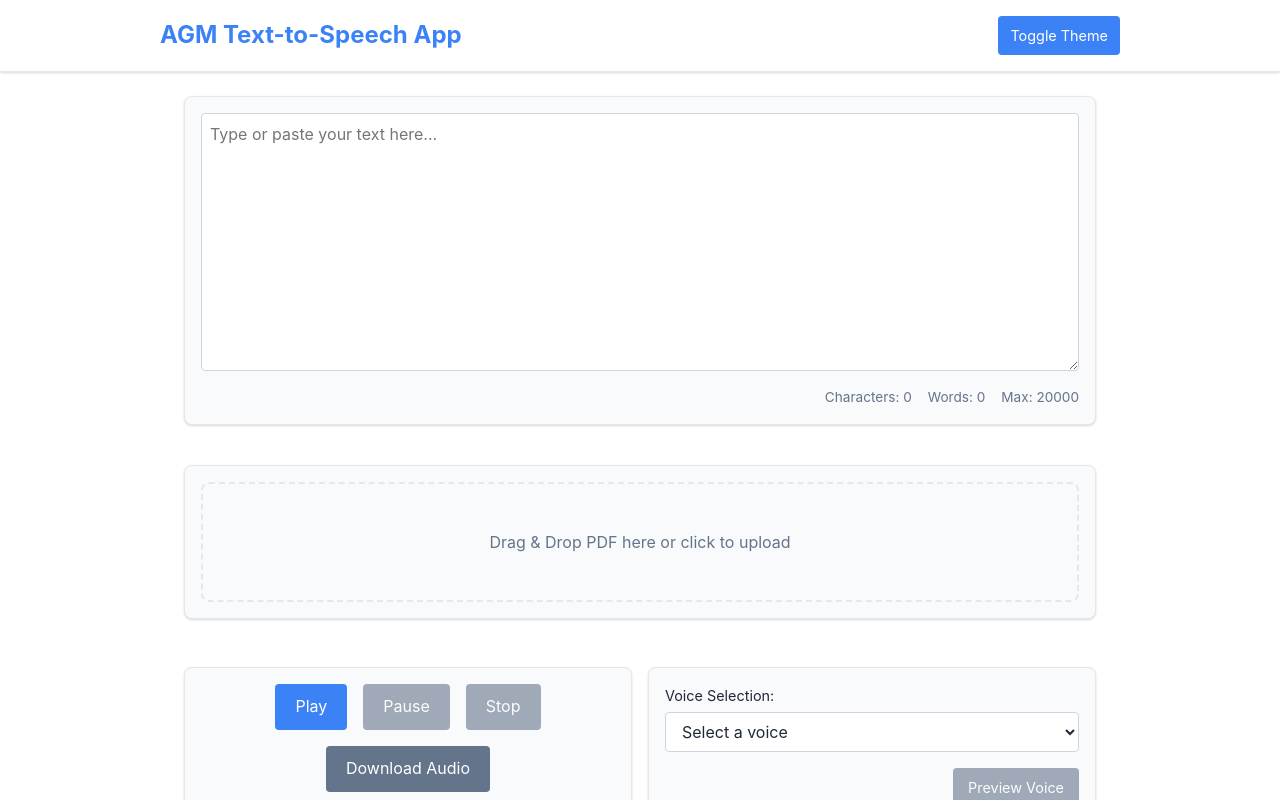
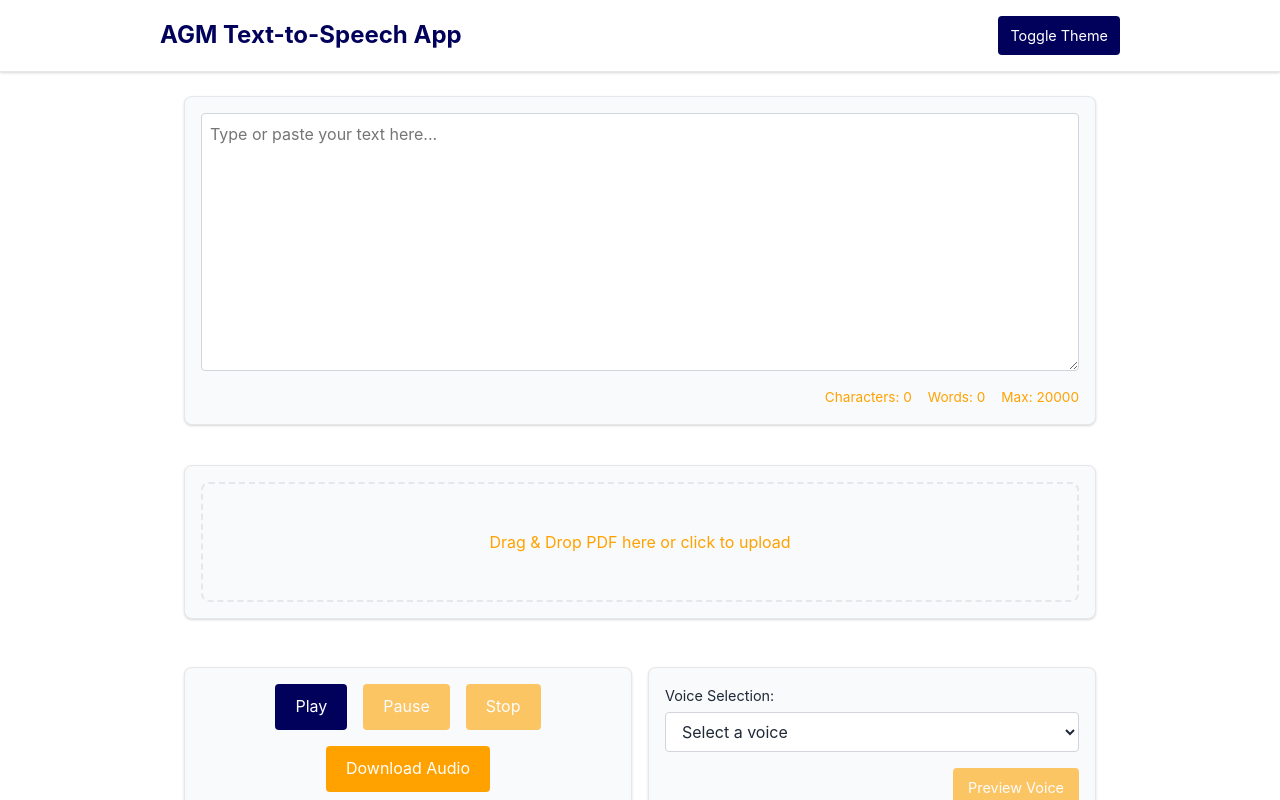
Before and after one commit to thetruesammyjay/text-to-speech-app, a React (Create React App) app: page / in a window 1280 px wide. Shown: the top 800 px of the page. Built offline with nearby package versions, Linux system fonts and the light colour scheme.

Commit message:
change the color scheme

```diff
--- a/src/styles/variables.css
+++ b/src/styles/variables.css
@@ -1,14 +1,15 @@
 :root {
   /* Color Palette (Light Theme Defaults) */
-  --primary-color: #3b82f6; /* A vibrant blue for primary actions/branding */
-  --primary-color-rgb: 59, 130, 246; /* RGB equivalent for primary color (for rgba usage) */
-  --secondary-color: #64748b; /* A muted grey for secondary text/elements */
-  --background-color: #ffffff; /* Main background for the app */
-  --text-color: #1f2937; /* Default text color */
+  --primary-color: #01015C; /* New Blue */
+  --primary-color-rgb: 1, 1, 92; /* RGB equivalent for primary color */
+  --secondary-color: #ffa200; /* New Orange (used as a secondary/accent) */
+  --secondary-color-rgb: 255, 162, 0; /* RGB equivalent for secondary color */
+  --background-color: #ffffff; /* New White - Main background for the app */
+  --text-color: #1f2937; /* Dark text color for contrast on white background */
   --border-color: #e5e7eb; /* Light border color for separators/outlines */
   --card-background: #f9fafb; /* Background for card-like components */
   --button-background: var(--primary-color); /* Default button background */
-  --button-text: #ffffff; /* Default button text color */
+  --button-text: #ffffff; /* Default button text color (white) */
   --input-background: #ffffff; /* Background for input fields */
   --input-border: #d1d5db; /* Border color for input fields */
   --header-background: #ffffff; /* Background for the header */
@@ -16,10 +17,6 @@
 
   /* Typography */
   --font-family-base: 'Inter', sans-serif; /* Recommended font, assuming it's loaded */
-  /* If 'Inter' is not loaded, consider a system font stack like:
-     -apple-system, BlinkMacSystemFont, 'Segoe UI', 'Roboto', 'Oxygen',
-     'Ubuntu', 'Cantarell', 'Fira Sans', 'Droid Sans', 'Helvetica Neue', sans-serif;
-  */
 
   /* Spacing */
   --spacing-extra-small: 4px;
```
